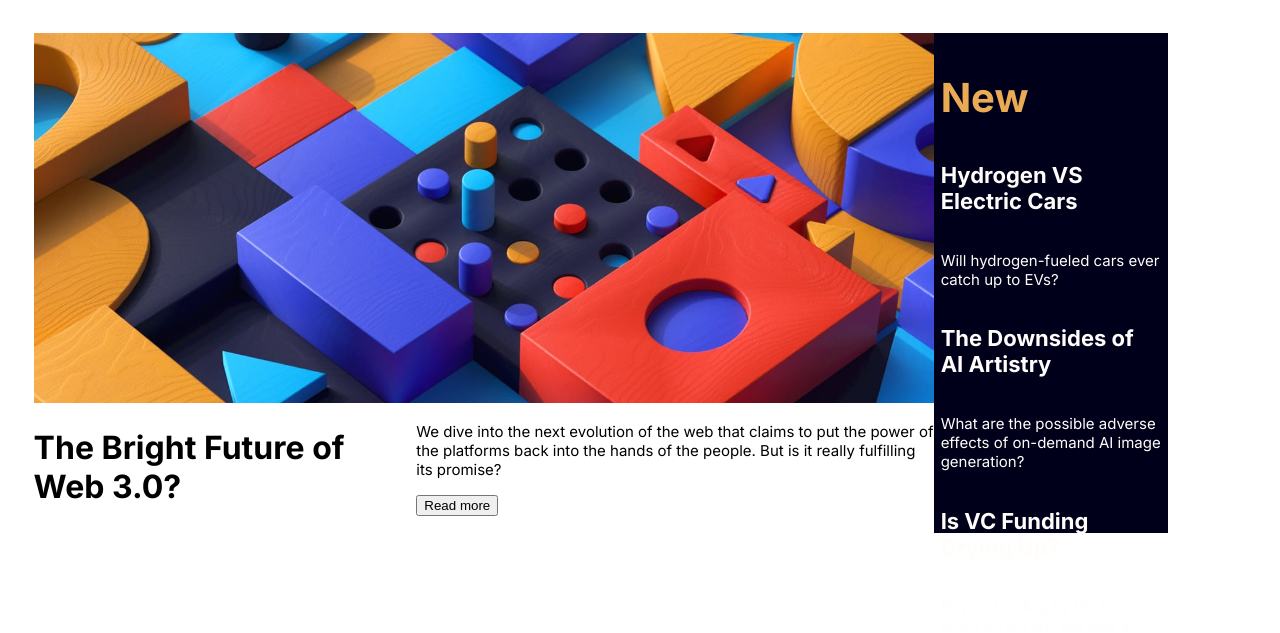
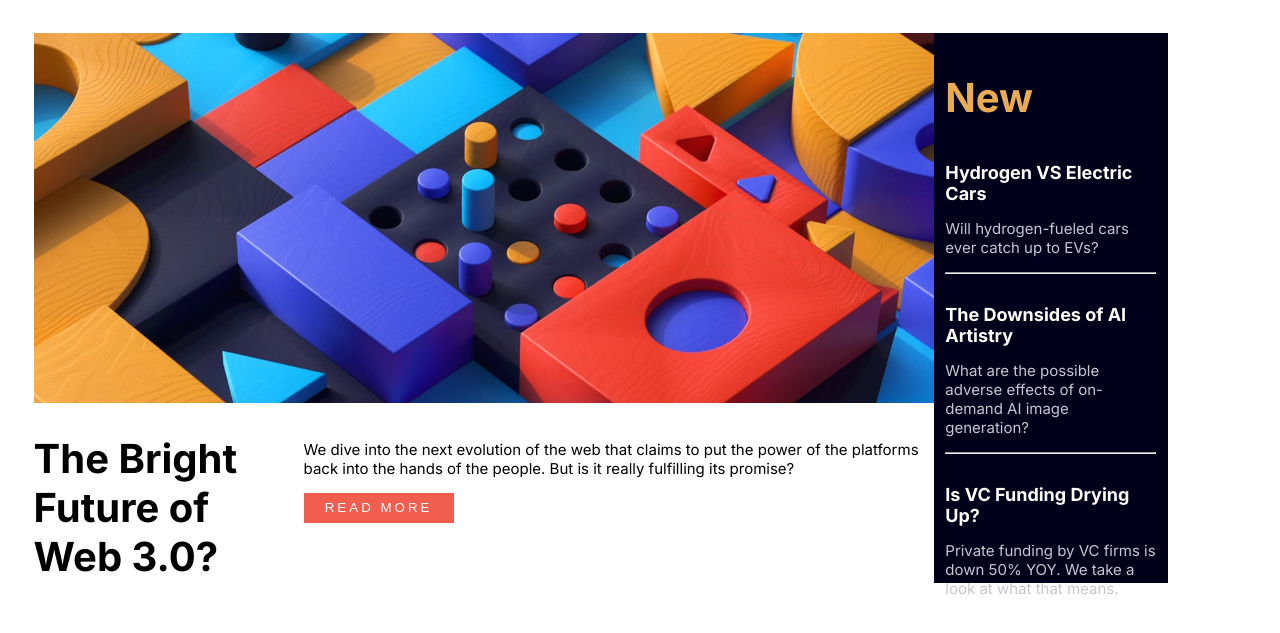
Before and after one commit to abdmud/news-homepage, a plain HTML site: page index.html in a window 1280 px wide. Shown: the part 89-722 px from the top of the page. Drawn offline with Linux system fonts and the light colour scheme.

Commit message:
more layout

```diff
--- a/index.html
+++ b/index.html
@@ -45,14 +45,14 @@
 
         <div class="hero-text">
           <div class="hero-title">
-            <h1>The Bright Future of Web 3.0?</h1>
+            <h1 class="hero-sub-title">The Bright Future of Web 3.0?</h1>
           </div>
 
           <div class="paragraph">
             <p>We dive into the next evolution of the web that claims to put the power of the platforms back into the hands of
               the people.
               But is it really fulfilling its promise?</p>
-            <button class="btn">Read more</button>
+            <button class="btn">READ MORE</button>
           </div>
         </div>
       </div>
@@ -61,13 +61,13 @@
         <h3 class="new-title">New</h3>
 
         <h5 class="sub-heading">Hydrogen VS Electric Cars</h5>
-        <p>Will hydrogen-fueled cars ever catch up to EVs?</p>
-
+        <p class="col-p">Will hydrogen-fueled cars ever catch up to EVs?</p>
+        <hr class="col-p">
         <h5 class="sub-heading">The Downsides of AI Artistry</h5>
-        <p>What are the possible adverse effects of on-demand AI image generation?</p>
-
+        <p class="col-p">What are the possible adverse effects of on-demand AI image generation?</p>
+        <hr>
         <h5 class="sub-heading">Is VC Funding Drying Up?</h5>
-        <p>Private funding by VC firms is down 50% YOY. We take a look at what that means.</p>
+        <p class="col-p">Private funding by VC firms is down 50% YOY. We take a look at what that means.</p>
 
       </div>
     </container>
--- a/style.css
+++ b/style.css
@@ -39,7 +39,7 @@ ul {
   }
 .grid {
     width: 900px;
-    height: 500px;
+    height: 550px;
 }
 .hero-image, .hero-img {
     width: 900px;
@@ -49,13 +49,14 @@ ul {
     width: 100%;
 }
 .paragraph {
+    padding-top: 2%;
     width: 70%;
 }
 .col-grid {
     background-color: var(--veryDarkBlue);
     color: var(--offWhite);
-    height: 500px;
-    padding: 0 3%;
+    height: 550px;
+    padding: 0 5%;
 }
 .new-title {
     font-size: 40px;
@@ -63,5 +64,27 @@ ul {
 }
 .sub-heading {
     font-weight: 700;
-    font-size: 22px;
+    font-size: 18px;
+    margin-bottom: 0;
 }
+.col-p {
+    color: var(--grayishBlue);
+}
+.hero-title {
+    width: 30%;
+}
+.hero-sub-title {
+    font-size: 40px;
+}
+.btn {
+    display: flex;
+    justify-content: center;
+    align-items: center;
+    background-color: var(--softRed);
+    border: none;
+    color: var(--offWhite);
+    height: 30px;
+    width: 150px;
+    cursor: pointer;
+    letter-spacing: 3px;
+}
```
